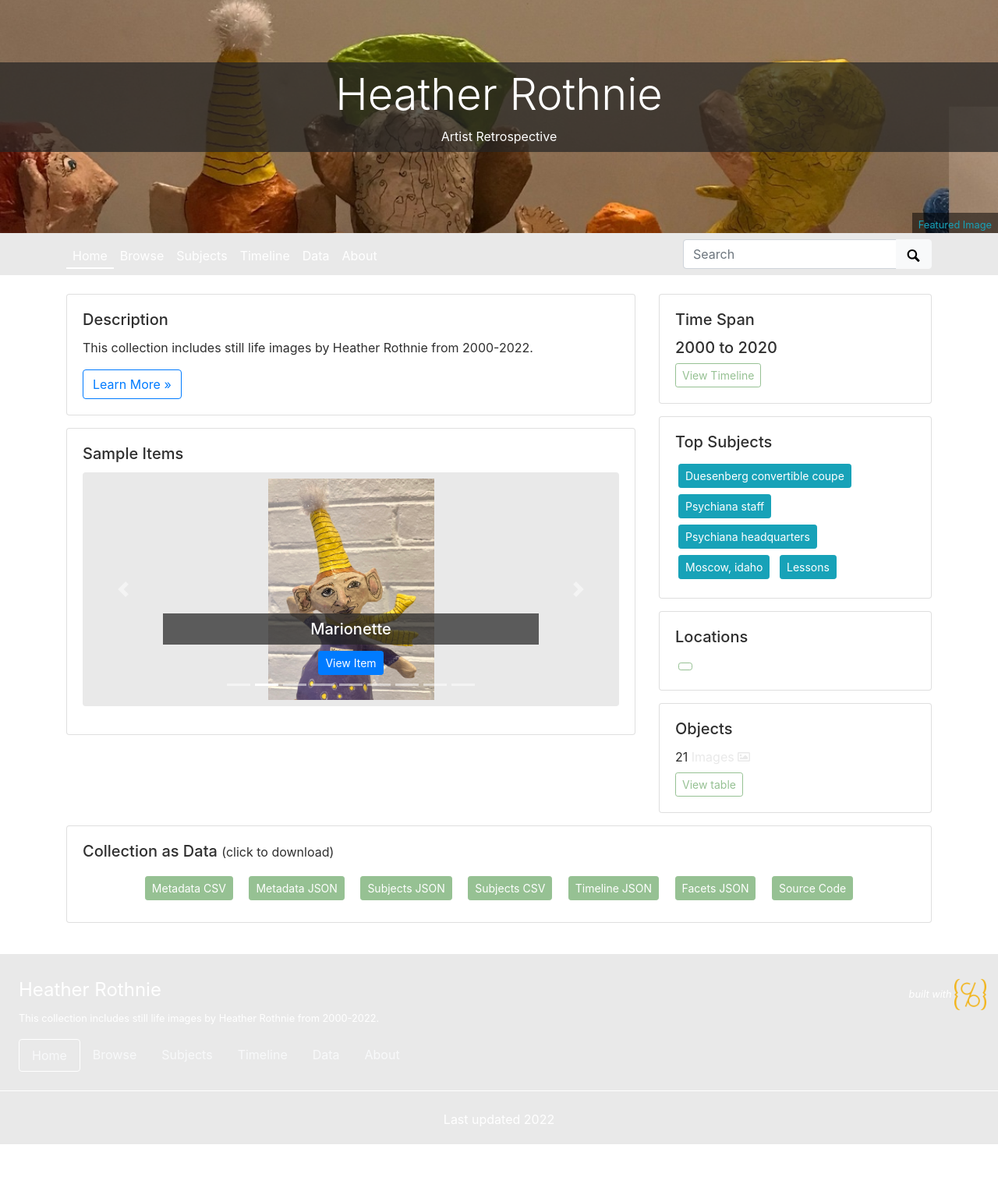
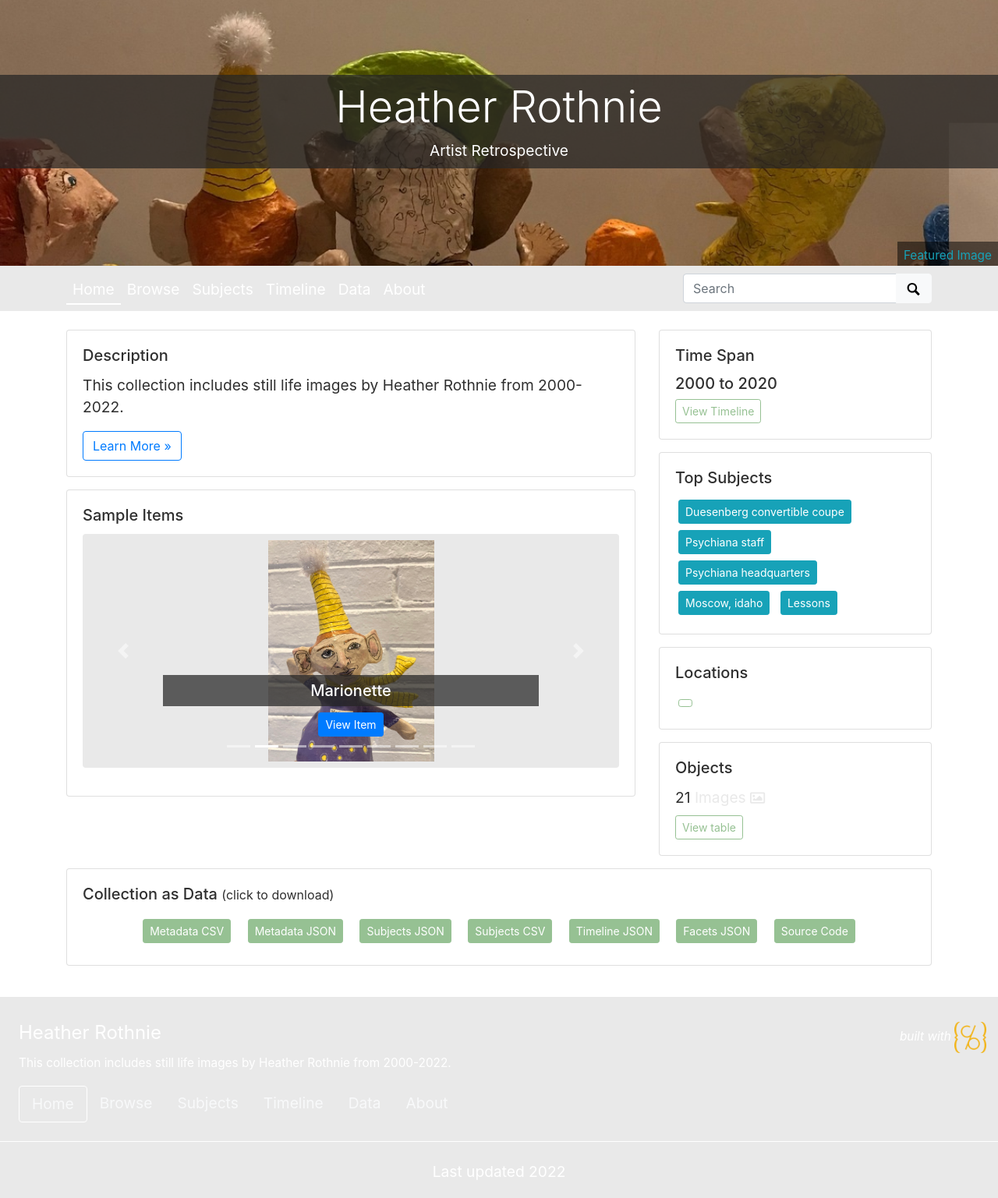
Before and after one commit to HRKerner/Collection-Builder, a Jekyll site: the page built from index.md, in a window 1280 px wide. Shown: the whole page at 78% size. Built offline with Jekyll 4.4.1, drawn with Linux system fonts in a browser that asks for light colours; before the commit the page ends 1468 px from its top, so only the background shows below that.

Commit message:
update theme

```diff
--- a/_data/theme.yml
+++ b/_data/theme.yml
@@ -80,7 +80,7 @@ navbar-background: bg-dark
 bootswatch: # leave blank or comment out for plain bootstrap
 
 # THEME FONTS
-base-font-size: 1.0em
+base-font-size: 1.2em
 text-color: "#2f2f2f"
 link-color: "#96c193"
 base-font-family: # comment out for bootstrap defaults. e.g. Roboto
```
